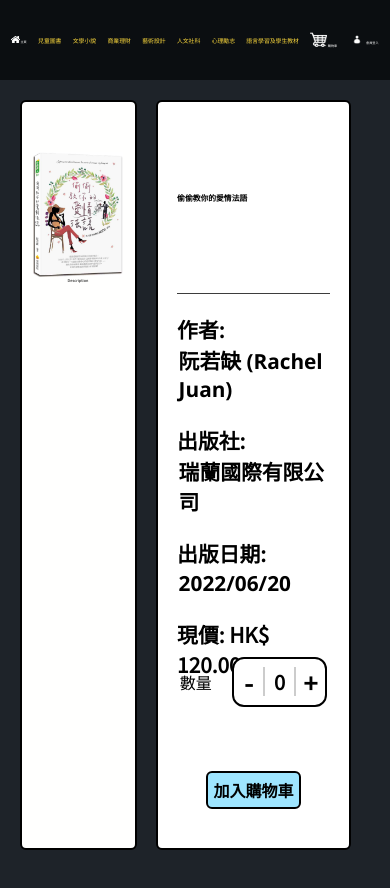
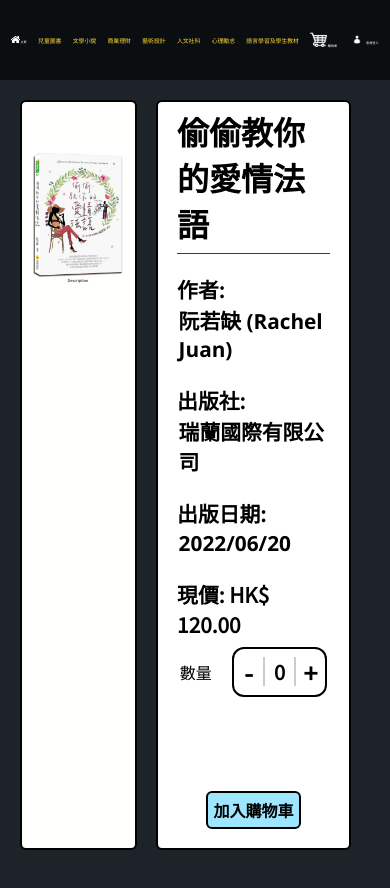
Before and after one commit to fung673/nextjs-bookshop, a Next.js app: page /Lang/1 in a window 390 px wide. Shown: the top 888 px of the page. Built offline with nearby package versions, Linux system fonts and the light colour scheme; no server answers.

Commit message:
respsonive

```diff
--- a/styles/globals.css
+++ b/styles/globals.css
@@ -322,10 +322,25 @@ a {
     height: 100px;
     width: 100%;
     font-size: 1rem;
+    margin: 50px 0px;
   }
 
   .addAmount {
     width: 50%;
 
   }
+
+  .BookPage .mid .bookname {
+    font-size: 2rem;
+  }
+
+  .BookPage .mid .bookInfo {
+    font-size: 1.3rem;
+    display: flex;
+    flex-direction: column;
+    text-align: left;
+    width: 80%;
+    border-top: 1px double rgb(61, 61, 61);
+    font-weight: bold;
+  }
 }
```
